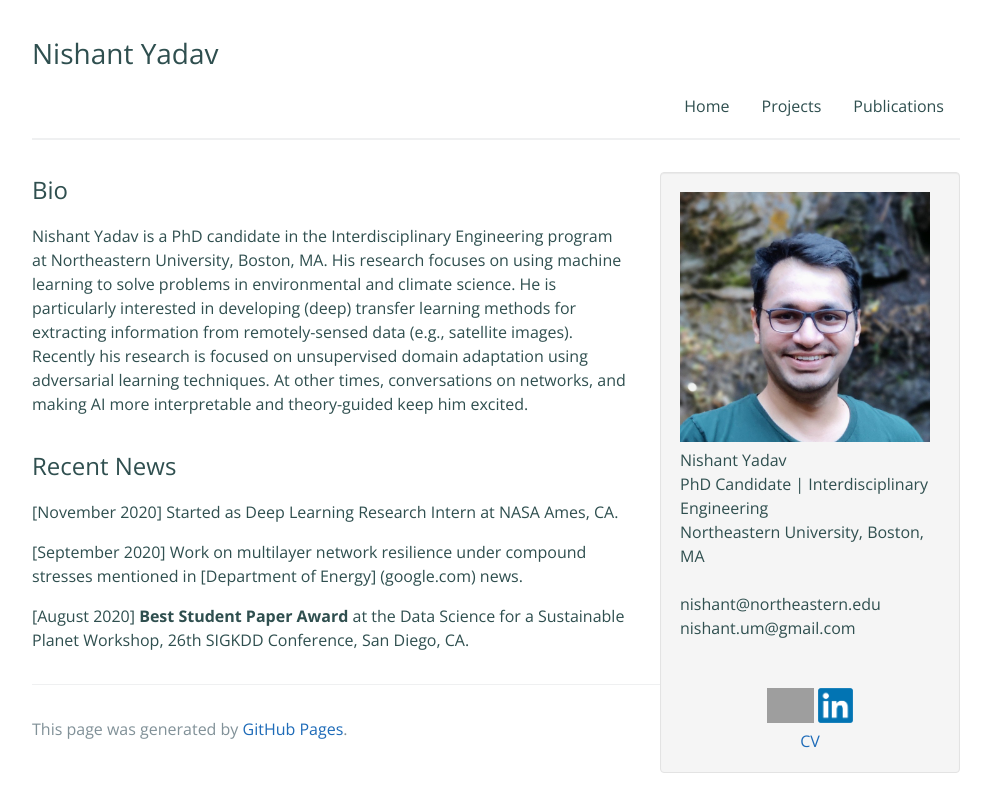
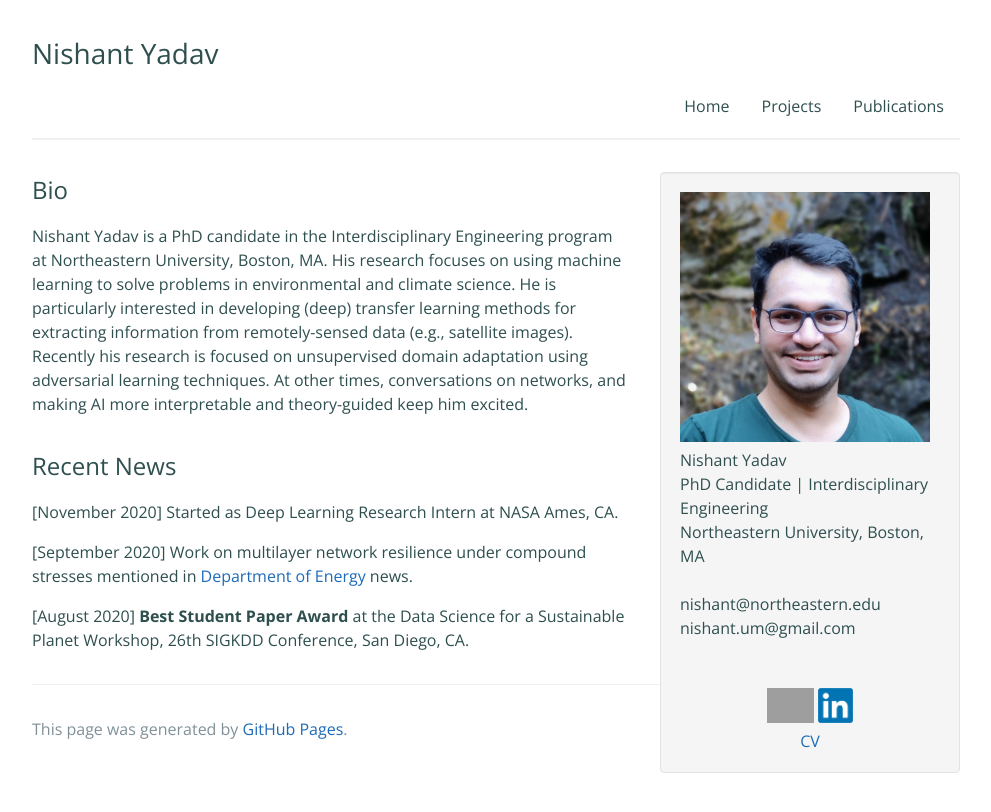
Before and after one commit to nisyad/nisyad.github.io, a Jekyll site: the page built from index.md, in a window 1280 px wide. Shown: the top 812 px of the page, without its empty margins (144-1135 px from the left). Built offline with Jekyll 4.4.1, drawn with Linux system fonts in a browser that asks for light colours; grey boxes are pictures that could not be loaded.

Commit message:
doe link

```diff
--- a/index.md
+++ b/index.md
@@ -21,5 +21,5 @@ Nishant is a PhD student in the Interdisciplinary Engineering program at Northea
 ## Recent News
 
 <p>[November 2020] Started as Deep Learning Research Intern at NASA Ames, CA.</p>
-<p>[September 2020] Work on multilayer network resilience under compound stresses mentioned in [Department of Energy] (google.com) news.</p>
+<p>[September 2020] Work on multilayer network resilience under compound stresses mentioned in [Department of Energy](https://eurekalert.org/features/doe/2020-09/dnnl-nri092220.php) news.</p>
 <p>[August 2020] **Best Student Paper Award** at the Data Science for a Sustainable Planet Workshop, 26th SIGKDD Conference, San Diego, CA.</p>
```
